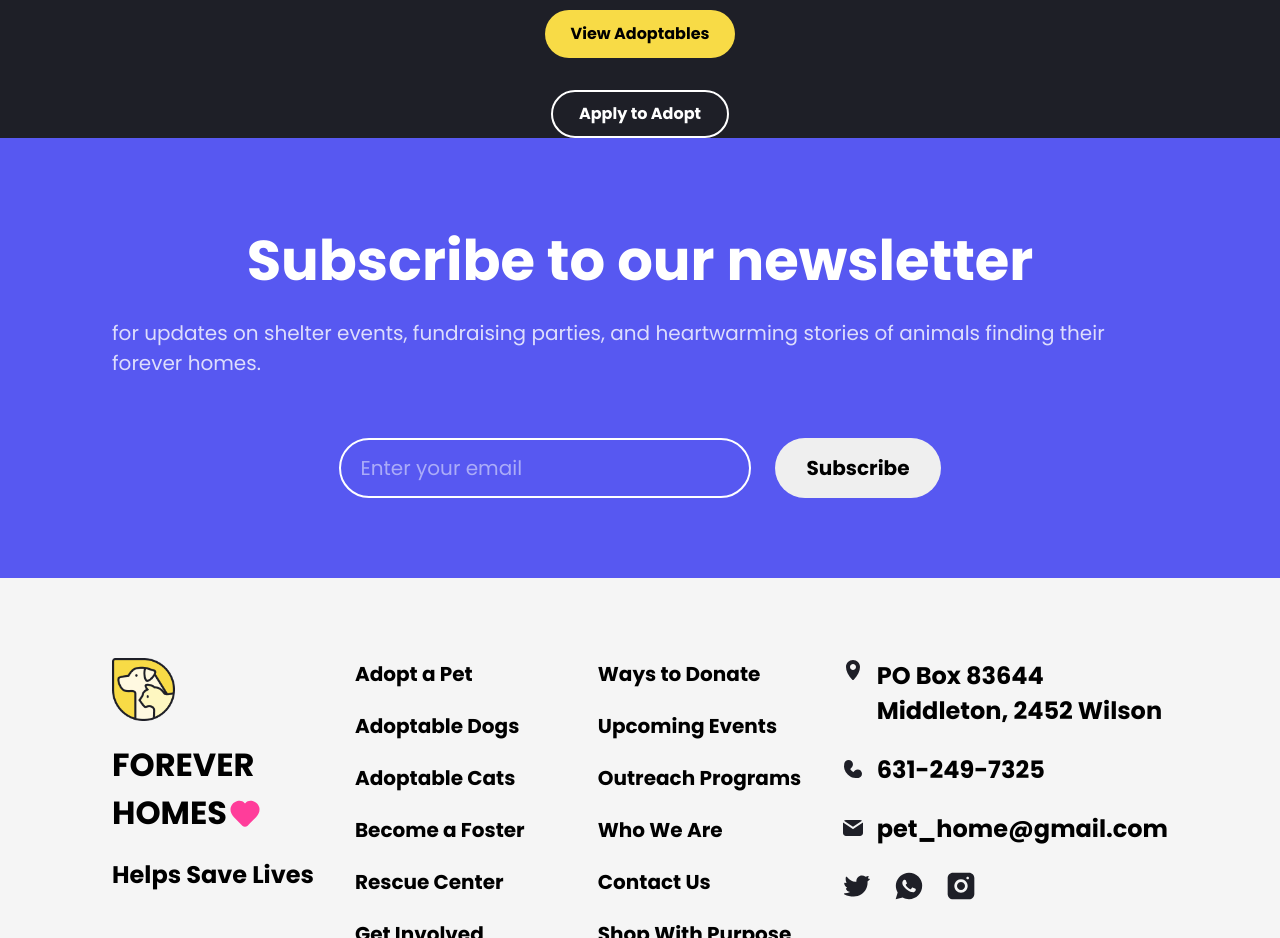
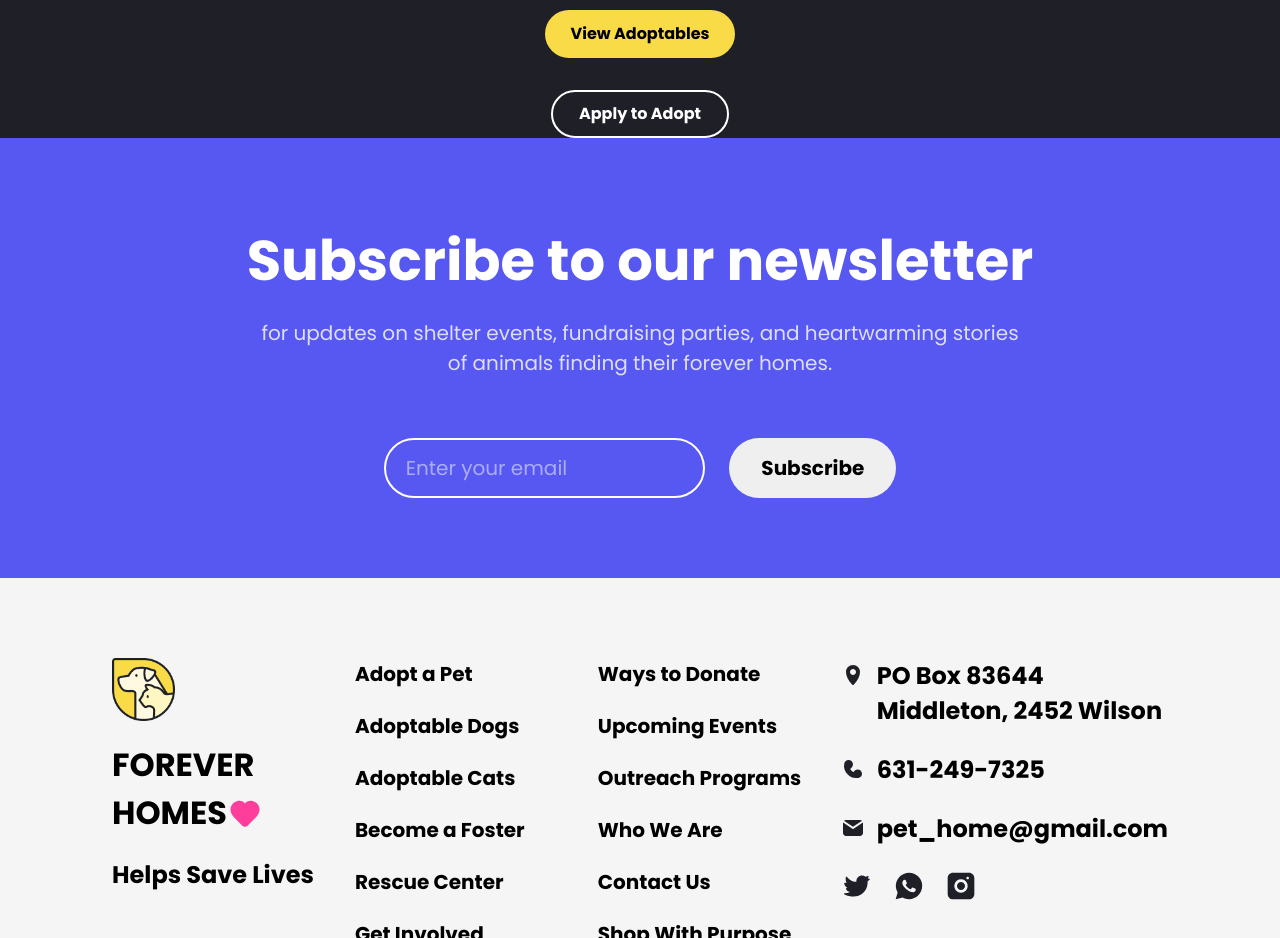
Before and after one commit to carlosemmanueldev/forever-homes-shelter, a plain HTML site: page src/pages/index.html in a window 1280 px wide. Shown: the part 4960-5898 px from the top of the page. Drawn offline with Linux system fonts and the light colour scheme; a script that the page names is missing.

Commit message:
Adicionando ajustes na seção do newsletter

```diff
--- a/src/styles/style.css
+++ b/src/styles/style.css
@@ -449,8 +449,9 @@ body > nav li {
     margin-inline: 7em;
     padding-block: 5em;
     display: flex;
-    flex-wrap: wrap;
+    flex-direction: column;
     justify-content: center;
+    align-items: center;
 }
 
 .subscription-block-div p {
@@ -458,6 +459,8 @@ body > nav li {
     font-weight: 400;
     font-size: 1.25em;
     margin-block: 0.75em 3em;
+    max-width: 38em;
+    text-align: center;
 }
 
 .subscription-block-div input::placeholder {
@@ -468,6 +471,8 @@ body > nav li {
 .subscription-block-div form {
     display: flex;
     gap: 1.5em;
+    width: 100%;
+    justify-content: center;
 }
 
 .subscription-block-div input {
@@ -478,6 +483,7 @@ body > nav li {
     font-weight: 400;
     padding-inline-start: 1em;
     font-size: 1.25em;
+    width: 28%;
 }
 
 .subscription-block-div button {
@@ -559,6 +565,10 @@ address div {
     align-items: flex-start;
 }
 
+.address-street img {
+    padding-block-start: 0.3em;
+}
+
 .social-media-icons {
     gap: 1.25em;
     padding: 0;
```
